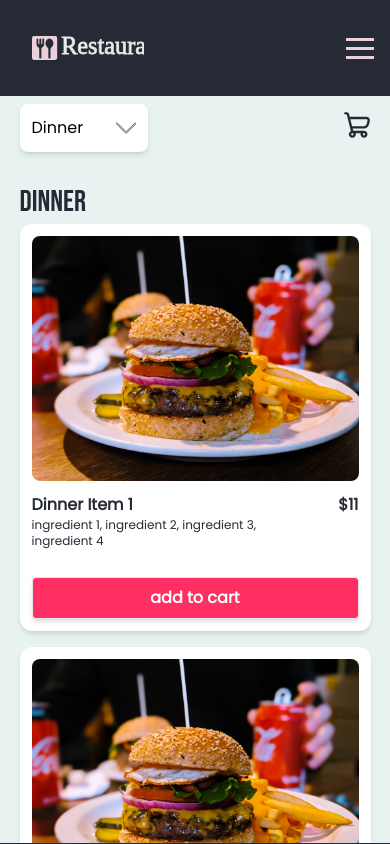
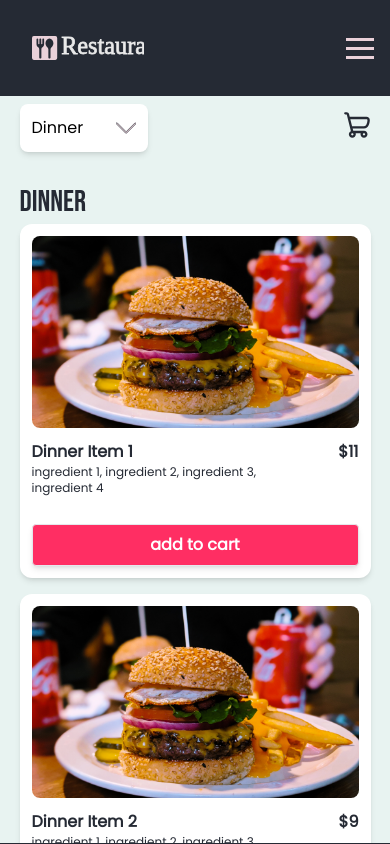
Before and after one commit to THallerJ/restaurant-next, a Next.js app: page /order/dinner in a window 390 px wide. Built offline with nearby package versions, Linux system fonts and the light colour scheme.

Commit message:
started modifying orderItem

```diff
--- a/src/app/order/components/DailySpecial.tsx
+++ b/src/app/order/components/DailySpecial.tsx
@@ -1,18 +1,22 @@
 "use client";
+import { useState } from "react";
 import { dailySpecial } from "@/constants";
 import Image from "next/image";
 import { useOrder } from "../contexts/OrderContext";
-
+import { DailySpecialModal } from "@/components";
+import OrderItem from "./OrderItem";
+//make work on mobile and make cartitems stored in local
 const DailySpecial = () => {
   const { cartDispatch } = useOrder();
+  const [open, setShow] = useState(false);
 
   return (
     <>
-      <div className="flex flex-col gap-1">
+      <div className="hidden flex-col gap-1 sm:flex">
         <h2 className="heading-sm">Today&apos;s Daily Special</h2>
         <div
-          className="flex flex-col items-center gap-4 rounded-2xl bg-white p-4 shadow-md
-            sm:flex-row sm:items-start"
+          className="flex flex-row items-start gap-4 rounded-2xl bg-white
+            p-4 shadow-md"
         >
           {dailySpecial.image ? (
             <Image
@@ -40,6 +44,9 @@ const DailySpecial = () => {
           </div>
         </div>
       </div>
+      <div className="flex md:hidden">
+        <OrderItem item={dailySpecial} />
+      </div>
     </>
   );
 };
--- a/src/app/order/components/OrderItem.tsx
+++ b/src/app/order/components/OrderItem.tsx
@@ -19,7 +19,11 @@ const OrderItem = ({ item }: { item: menuItem }) => {
   return (
     <div className="flex w-full flex-col gap-3 rounded-xl bg-white p-3 text-dark shadow-md">
       {item.image ? (
-        <Image src={item.image} alt={item.name} className="rounded-lg" />
+        <Image
+          src={item.image}
+          alt={item.name}
+          className="h-48 rounded-lg  object-cover"
+        />
       ) : null}
       <div className="flex h-full flex-col">
         <div className="flex gap-8">
```
